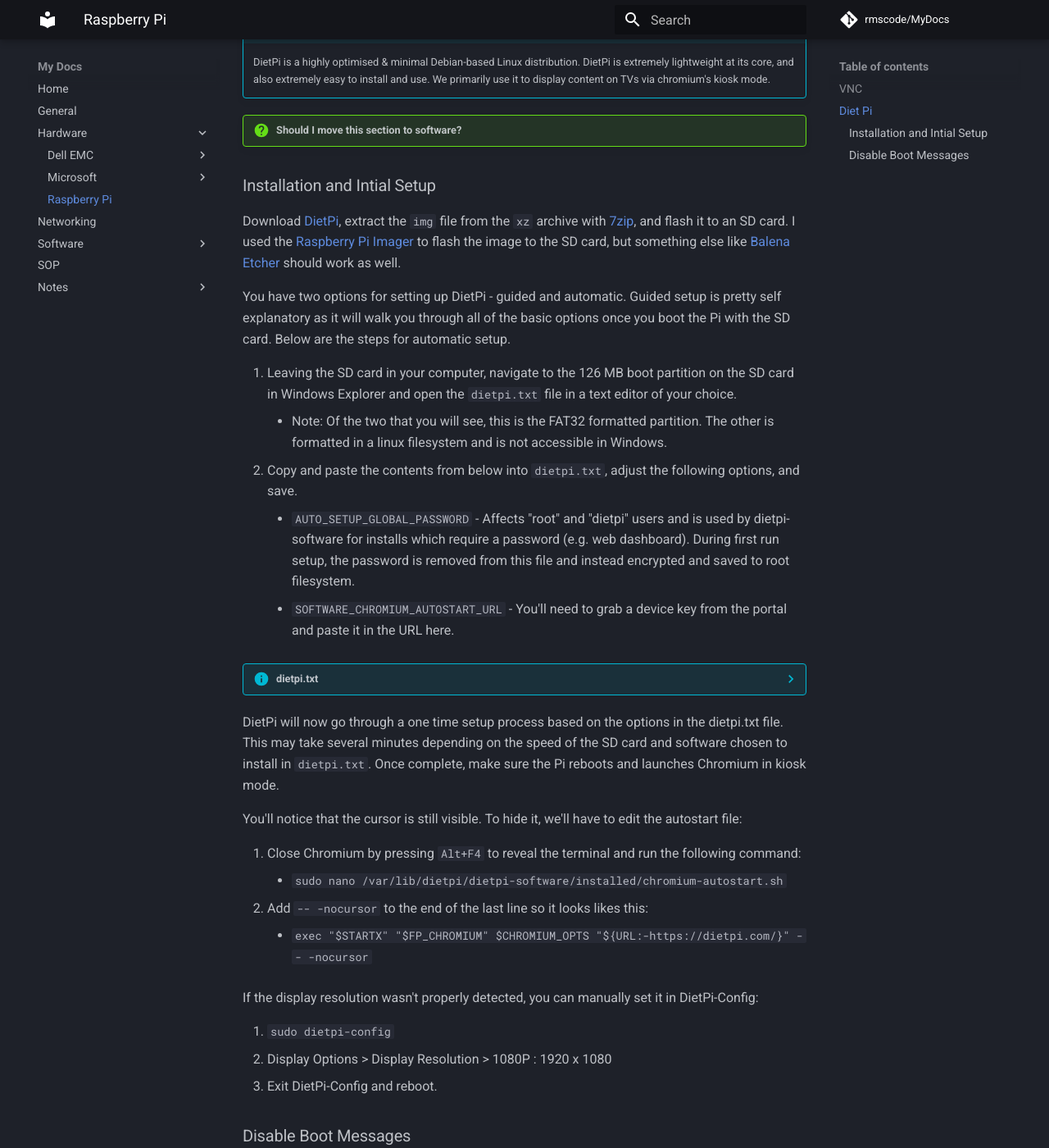
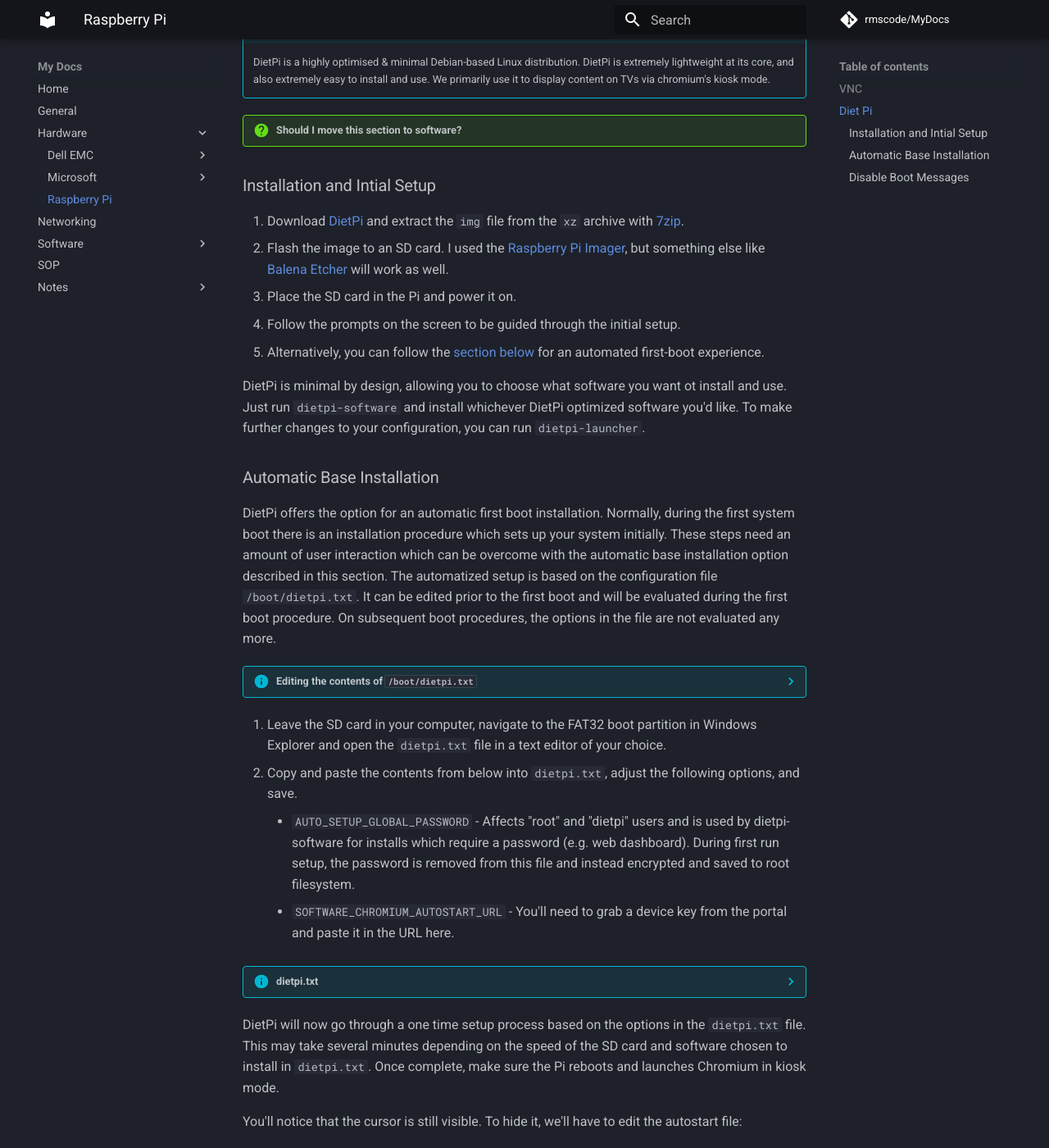
Before and after one commit to rmscode/binary-garden, an MkDocs documentation site: the page built from docs/hardware/raspberrypi.md, in a window 1280 px wide and 1400 px high, scrolled down 1491 px. Shown: the whole window at 82% size. Built offline with MkDocs 1.6.1 and Material for MkDocs 9.7.7, drawn with Linux system fonts in a browser that asks for light colours; comment, search, counter and statistics services are not loaded; some of the changed text lies outside the part shown.

Commit message:
Update raspberrypi.md

````diff
--- a/docs/hardware/raspberrypi.md
+++ b/docs/hardware/raspberrypi.md
@@ -67,12 +67,23 @@
 
 ### Installation and Intial Setup
 
-Download [DietPi](https://dietpi.com/#download), extract the `img` file from the `xz` archive with [7zip](https://www.7-zip.org/), and flash it to an SD card. I used the [Raspberry Pi Imager](https://www.raspberrypi.org/software/) to flash the image to the SD card, but something else like [Balena Etcher](https://www.balena.io/etcher/) should work as well.
+1. Download [DietPi](https://dietpi.com/#download) and extract the `img` file from the `xz` archive with [7zip](https://www.7-zip.org/).
+2. Flash the image to an SD card. I used the [Raspberry Pi Imager](https://www.raspberrypi.org/software/), but something else like [Balena Etcher](https://www.balena.io/etcher/) will work as well.
+3. Place the SD card in the Pi and power it on.
+4. Follow the prompts on the screen to be guided through the initial setup.
+   - Alternatively, you can follow the [section below](#automatic-base-installation) for an automated first-boot experience.
 
-You have two options for setting up DietPi - guided and automatic. Guided setup is pretty self explanatory as it will walk you through all of the basic options once you boot the Pi with the SD card. Below are the steps for automatic setup.
+DietPi is minimal by design, allowing you to choose what software you want ot install and use. Just run `dietpi-software` and install whichever DietPi optimized software you'd like. To make further changes to your configuration, you can run `dietpi-launcher`.
 
-1. Leaving the SD card in your computer, navigate to the 126 MB boot partition on the SD card in Windows Explorer and open the `dietpi.txt` file in a text editor of your choice.
-    - Note: Of the two that you will see, this is the FAT32 formatted partition. The other is formatted in a linux filesystem and is not accessible in Windows.
+### Automatic Base Installation
+
+DietPi offers the option for an automatic first boot installation. Normally, during the first system boot there is an installation procedure which sets up your system initially. These steps need an amount of user interaction which can be overcome with the automatic base installation option described in this section. The automatized setup is based on the configuration file `/boot/dietpi.txt`. It can be edited prior to the first boot and will be evaluated during the first boot procedure. On subsequent boot procedures, the options in the file are not evaluated any more.
+
+??? info "Editing the contents of `/boot/dietpi.txt`"
+
+    For the Raspberry Pi, the file is located on a FAT32 partition which can be accessed on a Windows PC. In this case, `dietpi.txt` can be found in its root.
+
+1. Leave the SD card in your computer, navigate to the FAT32 boot partition in Windows Explorer and open the `dietpi.txt` file in a text editor of your choice.
 2. Copy and paste the contents from below into `dietpi.txt`, adjust the following options, and save.
     - `AUTO_SETUP_GLOBAL_PASSWORD` - Affects "root" and "dietpi" users and is used by dietpi-software for installs which require a password (e.g. web dashboard). During first run setup, the password is removed from this file and instead encrypted and saved to root filesystem.
     - `SOFTWARE_CHROMIUM_AUTOSTART_URL` - You'll need to grab a device key from the portal and paste it in the URL here.
@@ -413,7 +424,7 @@
     #------------------------------------------------------------------------------------------------------
     ```
 
-DietPi will now go through a one time setup process based on the options in the dietpi.txt file. This may take several minutes depending on the speed of the SD card and software chosen to install in `dietpi.txt`. Once complete, make sure the Pi reboots and launches Chromium in kiosk mode.
+DietPi will now go through a one time setup process based on the options in the `dietpi.txt` file. This may take several minutes depending on the speed of the SD card and software chosen to install in `dietpi.txt`. Once complete, make sure the Pi reboots and launches Chromium in kiosk mode.
 
 You'll notice that the cursor is still visible. To hide it, we'll have to edit the autostart file:
 
@@ -422,7 +433,7 @@
 2. Add `-- -nocursor` to the end of the last line so it looks likes this:
     - `exec "$STARTX" "$FP_CHROMIUM" $CHROMIUM_OPTS "${URL:-https://dietpi.com/}" -- -nocursor`
 
-If the display resolution wasn't properly detected, you can manually set it in DietPi-Config:
+If the display resolution wasn't properly detected, you can manually set it in `DietPi-Config`:
 
 1. `sudo dietpi-config`
 2. Display Options > Display Resolution > 1080P : 1920 x 1080
````
